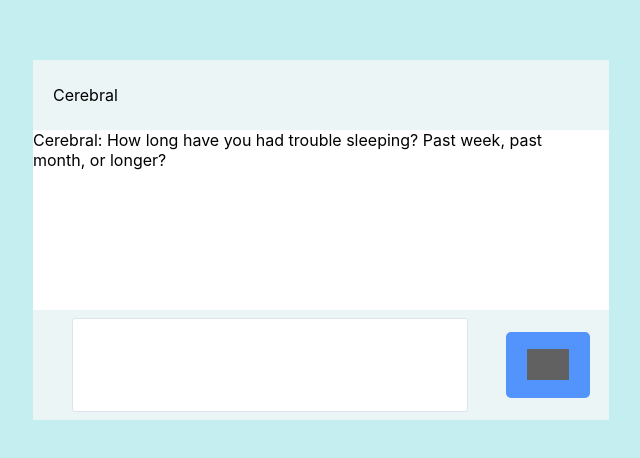
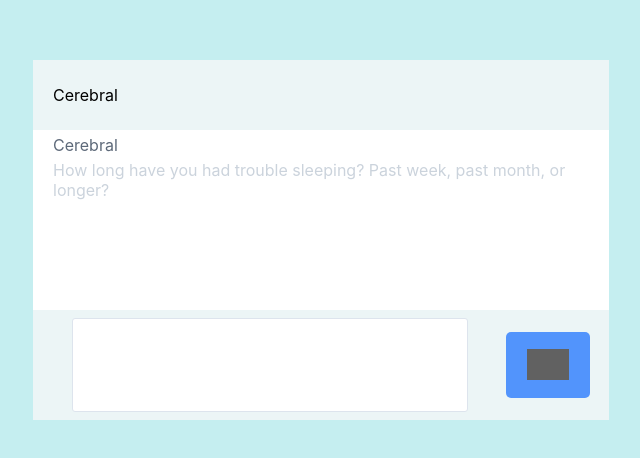
Before and after one commit to AK3030/CerebralCodingChallenge, a React (Create React App) app: page / in a window 1280 px wide. Shown: the part 160-618 px from the top of the page, without its empty margins (319-959 px from the left). Built offline with nearby package versions, Linux system fonts and the light colour scheme; grey boxes are pictures that could not be loaded.

Commit message:
add message component

```diff
--- a/src/ChatWindow.js
+++ b/src/ChatWindow.js
@@ -8,6 +8,7 @@
 import { setQuestion, incrementQuestion, putAnswerAction, putAnswer } from './actions/currentQuestionActions'
 import validateQuestion from './validateQuestion';
 import Plane from './paperairplane.png'
+import Message from './Message';
 
 
 console.log("questionData", questionData);
@@ -36,9 +37,9 @@
     overflow: scroll;
     display: flex;
     flex-direction: column;
-    align-items: flex-end;
     box-sizing: border-box;
     padding-right: 20px;
+    padding-left: 20px;
     background-color: white;
 `
 
@@ -55,11 +56,6 @@
     resize: none;
     border-radius: 3px;
     border-color: #DDE4ED;
-`
-
-const Message = styled.div`
-    width: auto;
-    height: auto;
 `
 
 const SendMessageButton = styled.div`
@@ -142,10 +138,9 @@
 
     return (
       <Main>
-
         <TitleBar>Cerebral</TitleBar>
         <MessageWindow>
-          {this.props.messages.map((message, index) => <div key={index}>{message.user + ": " + message.body}</div>)}
+          {this.props.messages.map((message, index) => <Message message ={message.body} username={message.user} key={index}/>)}
           <BottomScroll ref={el => { this.bottomOfMessages = el }}></BottomScroll>
         </MessageWindow>
         <MessageInputContainer>
--- /dev/null
+++ b/src/Message.js
@@ -0,0 +1,41 @@
+import React, { Component } from 'react';
+import './App.css';
+import { connect } from 'react-redux';
+import ChatWindow from './ChatWindow';
+import styled from 'styled-components';
+
+const MainDiv = styled.div`
+  width: 100%;
+  display: flex;
+  flex-direction: column;
+`
+
+const User = styled.div`
+    margin-bottom: 5px;
+    margin-top: 5px;
+    color: #769FDE;
+`
+
+const MessageBody = styled.div`
+    color: #CBD3DC;
+`
+
+class Message extends Component {
+
+  testButtonClick = () => {
+    console.log("yoyo")
+    this.props.simpleAction();
+  }
+
+  render() {
+    const userStyle = this.props.username === 'Cerebral'? {color: '#5D6979'} : null;
+    return (
+      <MainDiv>
+          <User style = {userStyle}>{this.props.username}</User>
+          <MessageBody>{this.props.message}</MessageBody>
+      </MainDiv>
+    );
+  }
+}
+
+export default Message;
```
